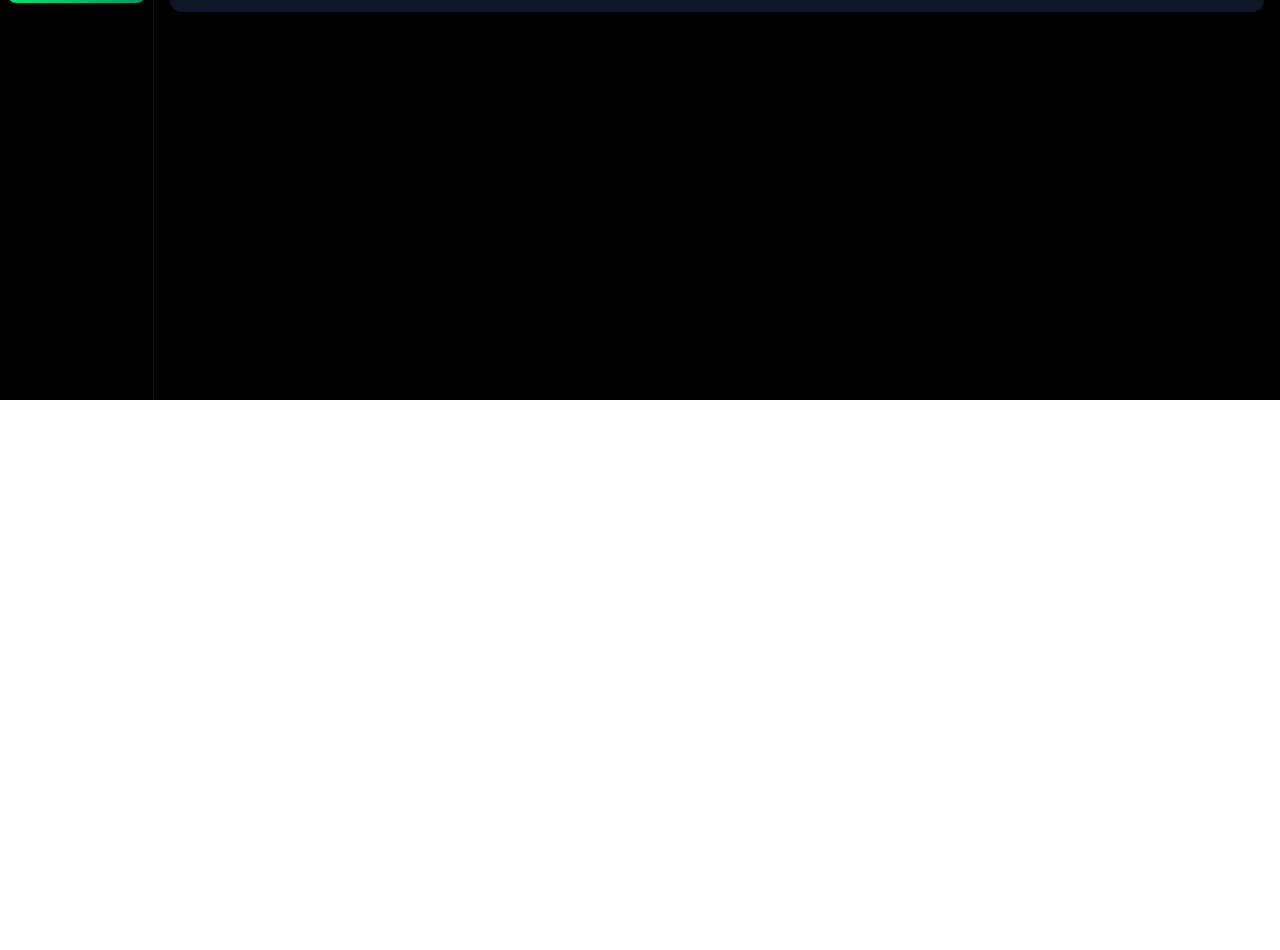
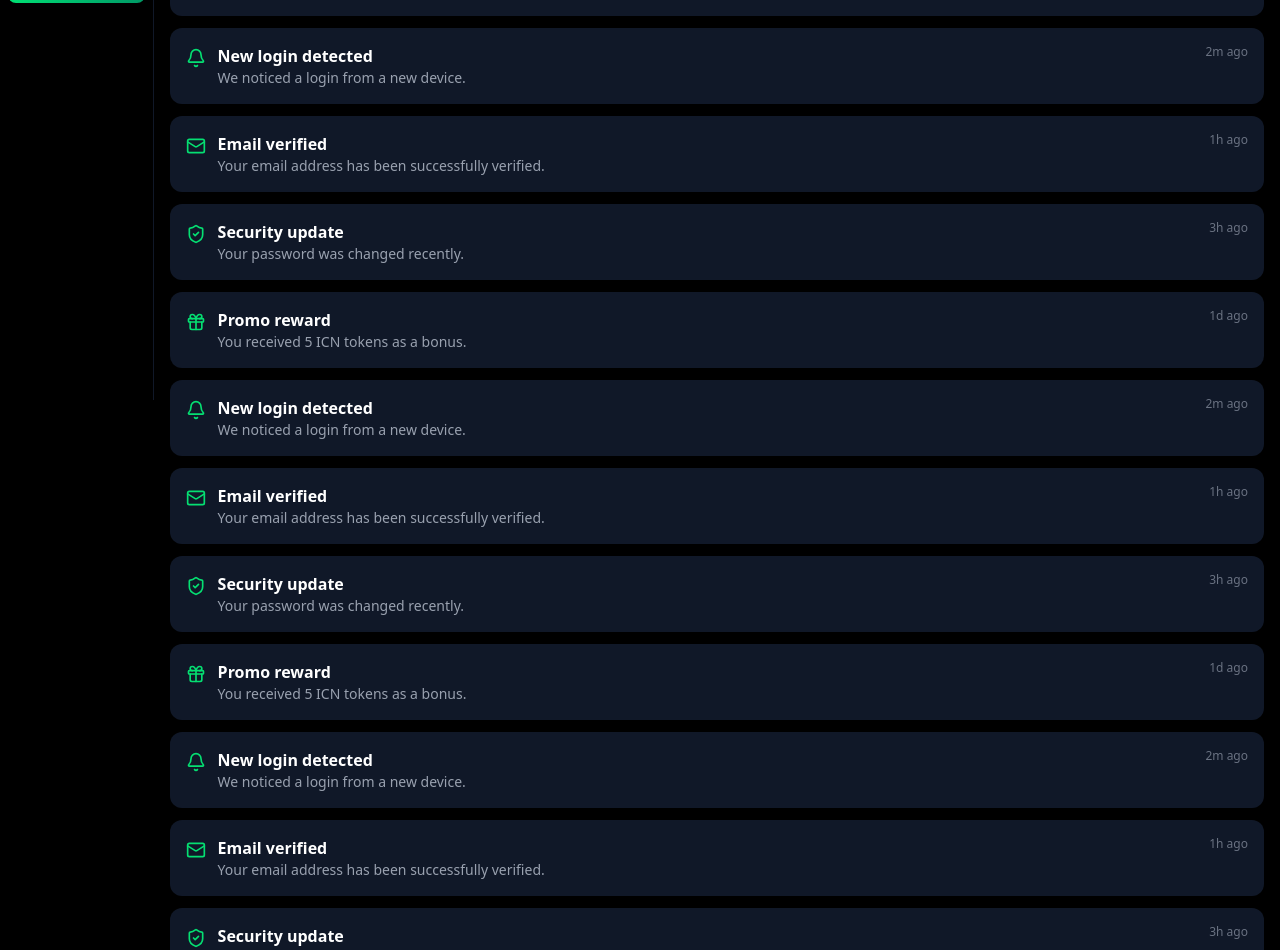
Before and after one commit to promise019/Ivalt-wallet, a React (Vite) app: page /ivault/history in a window 1280 px wide. Shown: the part 400-1350 px from the top of the page. Before the commit the page ends 800 px from the top, so only its background shows below. Built offline with nearby package versions, Linux system fonts and the light colour scheme.

Commit message:
header fixes

```diff
--- /dev/null
+++ b/src/components/layout/Header.jsx
@@ -0,0 +1,3 @@
+export default function Header({ children, className }) {
+  return <header className={className}>{children}</header>;
+}
--- a/src/components/layout/MainApplication.jsx
+++ b/src/components/layout/MainApplication.jsx
@@ -3,7 +3,7 @@ import NavigationBar from "./NavigationBar";
 
 export default function MainApplication() {
   return (
-    <main className="h-screen w-screen bg-black">
+    <main className="min-h-screen max-h-fit w-screen bg-black">
       <NavigationBar />
       <Outlet />
     </main>
--- a/src/components/layout/NavigationBar.jsx
+++ b/src/components/layout/NavigationBar.jsx
@@ -12,7 +12,7 @@ import Logo from "../ui/logo";
 export default function NavigationBar() {
   return (
     <nav
-      className="fixed bottom-0 w-screen h-fit bg-black flex justify-between pb-6 pt-2 px-6 border-t border-gray-900
+      className="fixed bottom-0 w-screen h-fit bg-black flex justify-between pb-6 z-7 pt-2 px-6 border-t border-gray-900
      md:block md:h-screen md:top-0 md:left-0 md:space-y-4 md:bg-black md:w-[17%] md:p-2 md:border-r lg:w-[14%] xl:w-[12%]"
     >
       <Logo className={"hidden md:inline-block w-11"} />{" "}
--- a/src/pages/Earn.jsx
+++ b/src/pages/Earn.jsx
@@ -1,10 +1,13 @@
 import { Coins, Link, Gift } from "lucide-react";
+import Header from "../components/layout/Header";
 
 export default function Earn() {
   return (
     <main className="text-white max-w-full md:ml-[17%] lg:ml-[14%] xl:ml-[12%] bg-black px-4 pt-4 pb-22">
-      <h1 className="text-2xl font-bold mb-6 sticky top-4">Earn</h1>
-      <section className="overflow-y-auto">
+      <Header className={"fixed w-screen h-fit top-0 py-5 mb-6 z-3 bg-black"}>
+        <h1 className="text-2xl font-bold">Earn</h1>
+      </Header>
+      <section className="h-fit pb-4 mt-15">
         {/* Google Ads Section */}
         <div className="bg-gray-800 rounded-2xl mb-6 p-4 flex items-center justify-center h-24 md:h-32 lg:h-40 w-full">
           <span className="text-gray-400 text-sm">Google Ads Placeholder</span>
--- a/src/pages/History.jsx
+++ b/src/pages/History.jsx
@@ -1,4 +1,5 @@
 import { Bell, Mail, ShieldCheck, Gift } from "lucide-react";
+import Header from "../components/layout/Header";
 
 export default function History() {
   const notifications = [
@@ -26,12 +27,132 @@ export default function History() {
       message: "You received 5 ICN tokens as a bonus.",
       time: "1d ago",
     },
+
+    {
+      icon: <Bell className="w-5 h-5 text-green-400" />,
+      title: "New login detected",
+      message: "We noticed a login from a new device.",
+      time: "2m ago",
+    },
+    {
+      icon: <Mail className="w-5 h-5 text-green-400" />,
+      title: "Email verified",
+      message: "Your email address has been successfully verified.",
+      time: "1h ago",
+    },
+    {
+      icon: <ShieldCheck className="w-5 h-5 text-green-400" />,
+      title: "Security update",
+      message: "Your password was changed recently.",
+      time: "3h ago",
+    },
+    {
+      icon: <Gift className="w-5 h-5 text-green-400" />,
+      title: "Promo reward",
+      message: "You received 5 ICN tokens as a bonus.",
+      time: "1d ago",
+    },
+
+    {
+      icon: <Bell className="w-5 h-5 text-green-400" />,
+      title: "New login detected",
+      message: "We noticed a login from a new device.",
+      time: "2m ago",
+    },
+    {
+      icon: <Mail className="w-5 h-5 text-green-400" />,
+      title: "Email verified",
+      message: "Your email address has been successfully verified.",
+      time: "1h ago",
+    },
+    {
+      icon: <ShieldCheck className="w-5 h-5 text-green-400" />,
+      title: "Security update",
+      message: "Your password was changed recently.",
+      time: "3h ago",
+    },
+    {
+      icon: <Gift className="w-5 h-5 text-green-400" />,
+      title: "Promo reward",
+      message: "You received 5 ICN tokens as a bonus.",
+      time: "1d ago",
+    },
+
+    {
+      icon: <Bell className="w-5 h-5 text-green-400" />,
+      title: "New login detected",
+      message: "We noticed a login from a new device.",
+      time: "2m ago",
+    },
+    {
+      icon: <Mail className="w-5 h-5 text-green-400" />,
+      title: "Email verified",
+      message: "Your email address has been successfully verified.",
+      time: "1h ago",
+    },
+    {
+      icon: <ShieldCheck className="w-5 h-5 text-green-400" />,
+      title: "Security update",
+      message: "Your password was changed recently.",
+      time: "3h ago",
+    },
+    {
+      icon: <Gift className="w-5 h-5 text-green-400" />,
+      title: "Promo reward",
+      message: "You received 5 ICN tokens as a bonus.",
+      time: "1d ago",
+    },
+    {
+      icon: <Mail className="w-5 h-5 text-green-400" />,
+      title: "Email verified",
+      message: "Your email address has been successfully verified.",
+      time: "1h ago",
+    },
+    {
+      icon: <ShieldCheck className="w-5 h-5 text-green-400" />,
+      title: "Security update",
+      message: "Your password was changed recently.",
+      time: "3h ago",
+    },
+    {
+      icon: <Gift className="w-5 h-5 text-green-400" />,
+      title: "Promo reward",
+      message: "You received 5 ICN tokens as a bonus.",
+      time: "1d ago",
+    },
+
+    {
+      icon: <Bell className="w-5 h-5 text-green-400" />,
+      title: "New login detected",
+      message: "We noticed a login from a new device.",
+      time: "2m ago",
+    },
+    {
+      icon: <Mail className="w-5 h-5 text-green-400" />,
+      title: "Email verified",
+      message: "Your email address has been successfully verified.",
+      time: "1h ago",
+    },
+    {
+      icon: <ShieldCheck className="w-5 h-5 text-green-400" />,
+      title: "Security update",
+      message: "Your password was changed recently.",
+      time: "3h ago",
+    },
+    {
+      icon: <Gift className="w-5 h-5 text-green-400" />,
+      title: "Promo reward",
+      message: "You received 5 ICN tokens as a bonus.",
+      time: "1d ago",
+    },
   ];
   return (
-    <main className="text-white max-w-full md:ml-[17%] lg:ml-[14%] xl:ml-[12%] overflow-y-auto p-4">
-      <h1 className="text-2xl font-bold mb-6">Notifications</h1>
+    <main className="text-white max-w-full md:ml-[17%] lg:ml-[14%] xl:ml-[12%] overflow-y-hidden p-4 h-fit">
+      <Header className="fixed w-screen h-fit top-0 py-5 mb-6 z-3 bg-black">
+        <h1 className="text-2xl font-bold">Notifications</h1>
+      </Header>
 
-      <div className="space-y-3 overflow-y-auto">
+      <div className="space-y-3 h-fit mt-15 pb-18">
         {notifications.map((note, index) => (
           <div
             key={index}
--- a/src/pages/Home.jsx
+++ b/src/pages/Home.jsx
@@ -9,18 +9,18 @@ import {
   EyeClosed,
 } from "lucide-react";
 import { useState } from "react";
+import Header from "../components/layout/Header";
 
 export default function Home() {
   const [showAmount, setShowAmount] = useState(true);
   return (
-    <main className="text-white min-h-screen bg-black px-4 pt-4 overflow-y-auto max-w-full md:px-15 md:ml-[17%] lg:ml-[14%] xl:ml-[12%] md:max-w-[83%] lg:max-w-[86%] xl:max-w-[88%] overflow-x-hidden">
+    <main className="text-white min-h-screen bg-black px-4 pt-4 overflow-y-hidden max-w-full md:px-15 md:ml-[17%] lg:ml-[14%] xl:ml-[12%] md:max-w-[83%] lg:max-w-[86%] xl:max-w-[88%] overflow-x-hidden">
       {/* Header */}
+      <Header className="fixed w-screen left-0 px-4 h-fit top-0 py-5 mb-6 z-3 bg-black md:px-15 md:ml-[17%] lg:ml-[14%] xl:ml-[12%] md:max-w-[83%] lg:max-w-[86%] xl:max-w-[88%]">
         <User className="w-6 h-6 text-green-400 inline-block" />
         <h1 className="text-lg font-bold mb-6 inline">Hi, Daniel</h1>
+        {/*user info and actions field start*/}
 
-      <div className="lg:grid lg:grid-cols-2 lg:gap-3 xl:gap-7">
-        {/*user info and actions field start*/}
-        <div>
         {/* User Info and Balance */}
         <div className="bg-gray-900 rounded-2xl p-5 mt-4 flex items-center justify-between lg:h-fit">
           <div className="space-x-3">
@@ -43,7 +43,7 @@ export default function Home() {
         </div>
 
         {/* Actions */}
-          <div className="grid p-1 grid-cols-4 gap-2 mt-4 md:gap-6">
+        <div className="grid p-1 grid-cols-4 gap-2 mt-4 md:gap-6 xl:absolute xl:right-17 top-15">
           <button className="bg-gradient-to-r from-green-400 to-emerald-600 text-black font-semibold p-2 rounded-xl flex flex-col items-center">
             <Send className="w-6 h-6 mb-2" /> Send
           </button>
@@ -57,12 +57,12 @@ export default function Home() {
             <TrendingUp className="w-6 h-6 mb-2" /> Sell
           </button>
         </div>
-        </div>{" "}
+      </Header>
       {/*user info and actions field ends*/}
       {/* Tokens List */}
-        <div className="">
+      <div className="mt-68 relative pb-23 xl:mt-40">
         <h2 className="text-lg font-semibold mt-4 mb-3">Your Tokens</h2>
-          <div className="space-y-3 max-h-[70%] overflow-y-auto">
+        <div className="space-y-3 lg:grid lg:grid-cols-2 gap-4">
           <div className="bg-gray-900 p-4 rounded-xl flex justify-between items-center">
             <div className="flex items-center gap-3">
               <CreditCard className="w-6 h-6 text-green-400" />
@@ -107,7 +107,6 @@ export default function Home() {
           </div>
         </div>
       </div>
-      </div>
     </main>
   );
 }
--- a/src/pages/settings.jsx
+++ b/src/pages/settings.jsx
@@ -10,6 +10,7 @@ import {
   LogOut,
   Coins,
 } from "lucide-react";
+import Header from "../components/layout/Header";
 
 export default function Settings() {
   const settingsOptions = [
@@ -35,9 +36,10 @@ export default function Settings() {
   ];
   return (
     <main className="text-white max-w-full md:ml-[17%] lg:ml-[14%] xl:ml-[12%] bg-black px-4 pt-4 pb-23 lg:px-20">
-      <h1 className="text-2xl font-bold mb-6">Settings</h1>
-
-      <div className="space-y-3 md:grid grid-cols-3 gap-3">
+      <Header className="fixed w-screen h-fit top-0 py-4 z-3 bg-black">
+        <h1 className="text-2xl font-bold ">Settings</h1>
+      </Header>
+      <div className="space-y-3 md:grid grid-cols-3 gap-3 mt-15">
         {settingsOptions.map((item, index) => (
           <div
             key={index}
```
Lines whose indentation alone changed are shown as unchanged.
